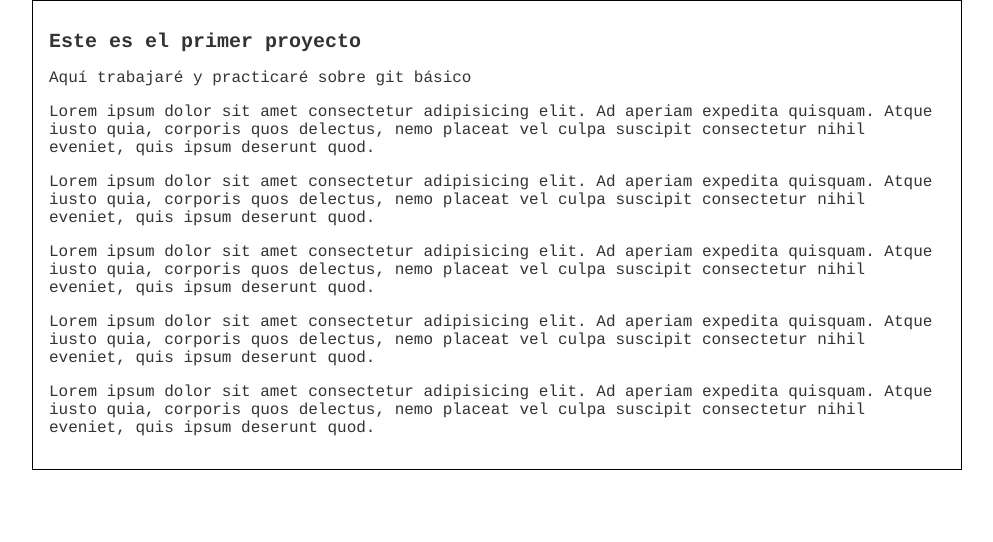
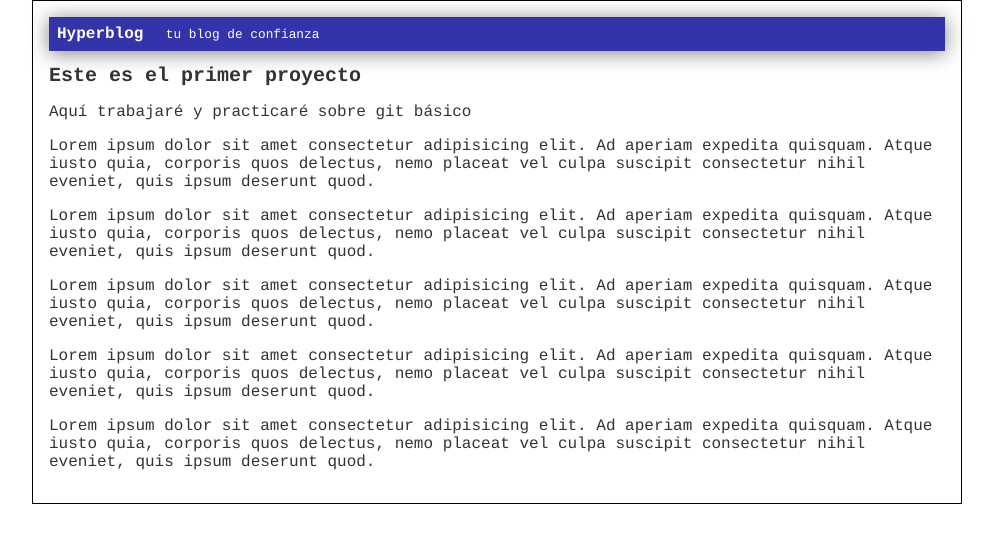
Before and after one commit to TommyEu/HyperBlog, a plain HTML site: page index.html in a window 1280 px wide. Shown: the whole page, without its empty margins (143-1136 px from the left). Drawn offline with Linux system fonts and the light colour scheme.

Commit message:
Vuelta al diseño azul

```diff
--- a/index.html
+++ b/index.html
@@ -5,6 +5,7 @@
     </head>
     <body>
         <div id="container">
+            <div id="cabecera"> Hyperblog <span id="tagline">tu blog de confianza</span></div>
             <div id="post">
                 <h1>Este es el primer proyecto</h1>
                 <p>Aquí trabajaré y practicaré sobre git básico</p>
```
